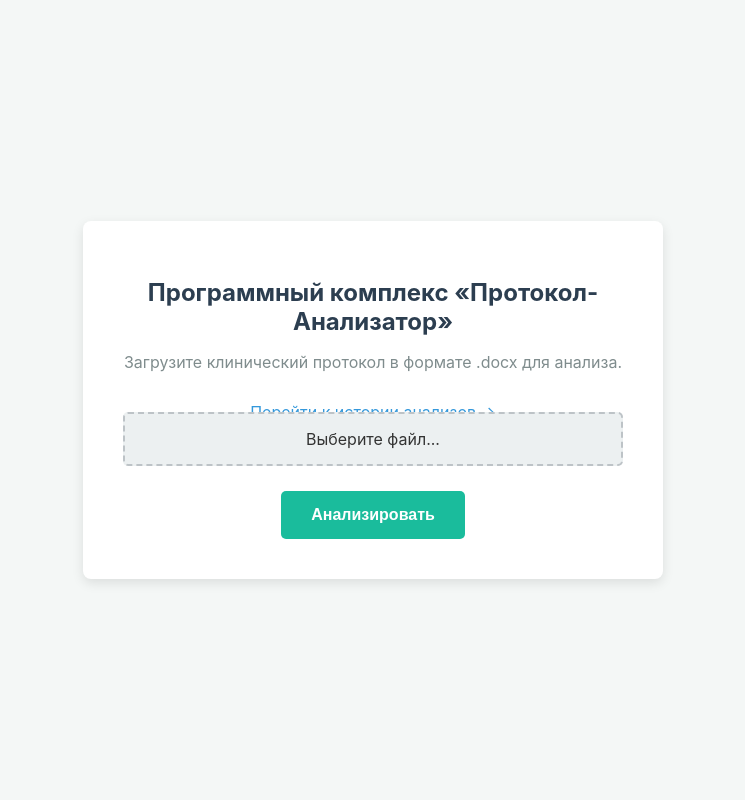
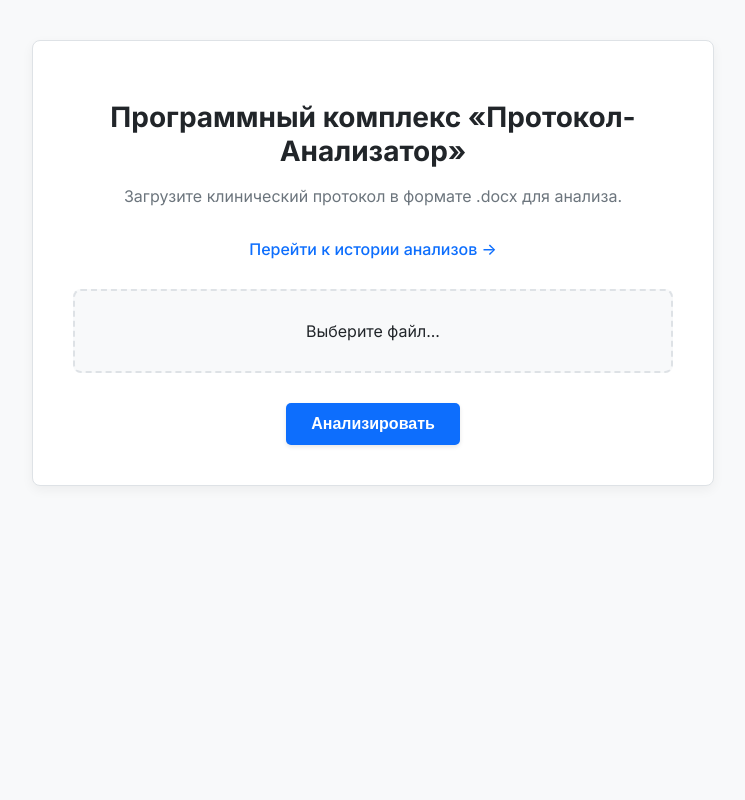
Before and after one commit to hadesus/analyzerCP, a Flask app: page / in a window 1280 px wide. Shown: the whole page, without its empty margins (267-1012 px from the left). Run offline with Flask 3, Linux system fonts and the light colour scheme.

Commit message:
refactor: Add database, fix bugs, and redesign UI
This commit introduces a major refactoring of the application based on user feedback, addressing critical bugs, adding a persistent database, and implementing a complete visual redesign.

Key changes:
- **Bug Fixes:**
  - The application startup is fixed by correcting the `secure_filename` import and ensuring the `uploads` directory is created automatically.
  - File upload validation is enhanced to check MIME types and size limits.
- **Database Integration:**
  - The application now uses a SQLite database via Flask-SQLAlchemy and Flask-Migrate to persist all analysis results.
  - The previous session-based storage has been removed.
  - New routes and templates have been added for viewing analysis history and details.
- **Configuration:**
  - Configuration has been externalized to `config.py` and a `.env` file for better security and management.
- **UI Redesign:**
  - The entire frontend has been restyled to be more modern and professional, using `mediqlab.com` as a design reference. This includes a new color palette, typography, and cleaner layouts for all pages.

```diff
--- a/app.py
+++ b/app.py
@@ -32,6 +32,12 @@ def create_app(config_class=Config):
     Migrate(app, db)
 
     with app.app_context():
+        # Ensure instance folder and upload folder exist
+        try:
+            os.makedirs(app.instance_path)
+            os.makedirs(app.config['UPLOAD_FOLDER'], exist_ok=True)
+        except OSError:
+            pass
         # Load formulary data once on startup
         try:
             with open('who_eml_drug_list.txt', 'r', encoding='utf-8') as f:
--- a/static/style.css
+++ b/static/style.css
@@ -1,40 +1,65 @@
+/* --- MediqLab Inspired Redesign --- */
+
+/* 1. Typography & Font Import */
+@import url('https://fonts.googleapis.com/css2?family=Inter:wght@400;500;600;700&display=swap');
+
+:root {
+    --background-color: #f8f9fa;
+    --surface-color: #ffffff;
+    --text-color: #212529;
+    --muted-text-color: #6c757d;
+    --primary-color: #0d6efd; /* A nice, standard blue */
+    --primary-hover-color: #0b5ed7;
+    --border-color: #dee2e6;
+    --shadow: 0 4px 12px rgba(0, 0, 0, 0.05);
+}
+
 body {
-    font-family: -apple-system, BlinkMacSystemFont, "Segoe UI", Roboto, "Helvetica Neue", Arial, sans-serif;
-    background-color: #f4f7f6;
-    color: #333;
+    font-family: 'Inter', -apple-system, BlinkMacSystemFont, "Segoe UI", Roboto, "Helvetica Neue", Arial, sans-serif;
+    background-color: var(--background-color);
+    color: var(--text-color);
     margin: 0;
-    padding: 0;
-    display: flex;
-    justify-content: center;
-    align-items: center;
-    height: 100vh;
+    padding: 20px;
+}
+
+/* 2. Main Containers */
+.container, .results-container {
+    background-color: var(--surface-color);
+    padding: 40px;
+    border-radius: 8px;
+    box-shadow: var(--shadow);
+    border: 1px solid var(--border-color);
+    margin: 20px auto;
 }
 
 .container {
-    background-color: #ffffff;
-    padding: 40px;
-    border-radius: 8px;
-    box-shadow: 0 4px 12px rgba(0, 0, 0, 0.1);
+    max-width: 600px;
     text-align: center;
-    max-width: 500px;
-    width: 100%;
+}
+
+.results-container {
+    width: 95%;
+    max-width: 1400px;
 }
 
 h1 {
-    color: #2c3e50;
-    font-size: 24px;
+    color: var(--text-color);
+    font-weight: 700;
+    font-size: 28px;
     margin-bottom: 10px;
 }
 
 p {
-    color: #7f8c8d;
+    color: var(--muted-text-color);
     font-size: 16px;
     margin-bottom: 30px;
+    line-height: 1.6;
 }
 
+/* 3. Forms and Buttons */
 .file-upload-wrapper {
     position: relative;
-    margin-bottom: 25px;
+    margin: 30px 0;
 }
 
 .file-input {
@@ -43,84 +68,83 @@ p {
 
 .file-label {
     display: block;
-    padding: 15px;
-    background-color: #ecf0f1;
-    border: 2px dashed #bdc3c7;
-    border-radius: 5px;
+    padding: 30px;
+    background-color: #f8f9fa;
+    border: 2px dashed var(--border-color);
+    border-radius: 8px;
     cursor: pointer;
     transition: background-color 0.3s, border-color 0.3s;
 }
 
 .file-label:hover {
-    background-color: #e8f6f3;
-    border-color: #1abc9c;
+    background-color: #e9ecef;
+    border-color: var(--primary-color);
 }
 
-.submit-btn {
-    background-color: #1abc9c;
+.submit-btn, .export-btn {
+    background-color: var(--primary-color);
     color: white;
     border: none;
-    padding: 15px 30px;
+    padding: 12px 25px;
     font-size: 16px;
-    font-weight: bold;
+    font-weight: 600;
     border-radius: 5px;
     cursor: pointer;
-    transition: background-color 0.3s;
+    transition: background-color 0.3s, box-shadow 0.3s;
+    box-shadow: 0 2px 4px rgba(0, 0, 0, 0.1);
 }
 
-.submit-btn:hover {
-    background-color: #16a085;
+.submit-btn:hover, .export-btn:hover {
+    background-color: var(--primary-hover-color);
+    box-shadow: 0 4px 8px rgba(0, 0, 0, 0.15);
 }
 
-/* Flashed messages styling */
+/* 4. Links */
+.back-link, .history-link, td a {
+    color: var(--primary-color);
+    text-decoration: none;
+    font-weight: 500;
+}
+
+.back-link:hover, .history-link:hover, td a:hover {
+    text-decoration: underline;
+}
+
+.history-link {
+    display: block;
+    margin-top: 20px;
+}
+
+/* 5. Flashed Messages */
 .flashes {
     list-style-type: none;
     padding: 0;
-    margin-bottom: 20px;
+    margin: 20px 0;
 }
 
 .flash {
     padding: 15px;
     border-radius: 5px;
     color: #fff;
-    background-color: #3498db; /* Default info color */
     margin-bottom: 10px;
+    background-color: #6c757d; /* Default grey */
 }
 
 .flash.error {
-    background-color: #e74c3c; /* Red for errors */
+    background-color: #dc3545; /* Red */
 }
 
 .flash.success {
-    background-color: #2ecc71; /* Green for success */
+    background-color: #198754; /* Green */
 }
 
-/* Results Page Styling */
-.results-container {
-    background-color: #ffffff;
-    padding: 40px;
-    border-radius: 8px;
-    box-shadow: 0 4px 12px rgba(0, 0, 0, 0.1);
-    width: 90%;
-    max-width: 1200px;
-    margin: 40px auto;
-}
-
-.results-container h1 {
-    text-align: center;
-    margin-bottom: 30px;
-}
-
-.back-link {
-    display: inline-block;
+/* 6. Results & History Page */
+.results-header {
+    display: flex;
+    justify-content: space-between;
+    align-items: center;
     margin-bottom: 20px;
-    color: #1abc9c;
-    text-decoration: none;
-    font-weight: bold;
-}
-
-.back-link:hover {
-    text-decoration: underline;
+    flex-wrap: wrap;
 }
 
 .results-table-wrapper {
@@ -135,65 +159,18 @@ table {
 
 th, td {
     padding: 12px 15px;
-    border: 1px solid #ddd;
+    border: 1px solid var(--border-color);
     text-align: left;
     vertical-align: top;
 }
 
 th {
-    background-color: #f4f7f6;
-    font-weight: bold;
-    color: #2c3e50;
-}
-
-tbody tr:nth-child(even) {
-    background-color: #f9f9f9;
+    background-color: var(--background-color);
+    font-weight: 600;
 }
 
 tbody tr:hover {
-    background-color: #e8f6f3;
-}
-
-td a {
-    color: #1abc9c;
-    text-decoration: none;
-}
-
-td a:hover {
-    text-decoration: underline;
-}
-
-.results-header {
-    display: flex;
-    justify-content: space-between;
-    align-items: center;
-    margin-bottom: 20px;
-}
-
-.export-btn {
-    background-color: #2980b9;
-    color: white;
-    padding: 10px 15px;
-    border-radius: 5px;
-    text-decoration: none;
-    font-weight: bold;
-    transition: background-color 0.3s;
-}
-
-.export-btn:hover {
-    background-color: #2471a3;
-    text-decoration: none;
-}
-
-.history-link {
-    display: block;
-    margin-top: 20px;
-    margin-bottom: -10px;
-    color: #3498db;
-    text-decoration: none;
-}
-.history-link:hover {
-    text-decoration: underline;
+    background-color: #eef5ff;
 }
 
 .pagination {
@@ -202,16 +179,11 @@ td a:hover {
 }
 .pagination a {
     margin: 0 10px;
-    color: #1abc9c;
-    text-decoration: none;
-}
-.pagination a:hover {
-    text-decoration: underline;
 }
 
 .subtitle {
     text-align: center;
-    color: #7f8c8d;
-    margin-top: -20px;
+    color: var(--muted-text-color);
+    margin-top: -10px;
     margin-bottom: 30px;
 }
--- a/templates/_base.html
+++ b/templates/_base.html
@@ -4,6 +4,9 @@
     <meta charset="UTF-8">
     <meta name="viewport" content="width=device-width, initial-scale=1.0">
     <title>{% block title %}Протокол-Анализатор{% endblock %}</title>
+    <link rel="preconnect" href="https://fonts.googleapis.com">
+    <link rel="preconnect" href="https://fonts.gstatic.com" crossorigin>
+    <link href="https://fonts.googleapis.com/css2?family=Inter:wght@400;500;600;700&display=swap" rel="stylesheet">
     <link rel="stylesheet" href="{{ url_for('static', filename='style.css') }}">
 </head>
 <body>
```
